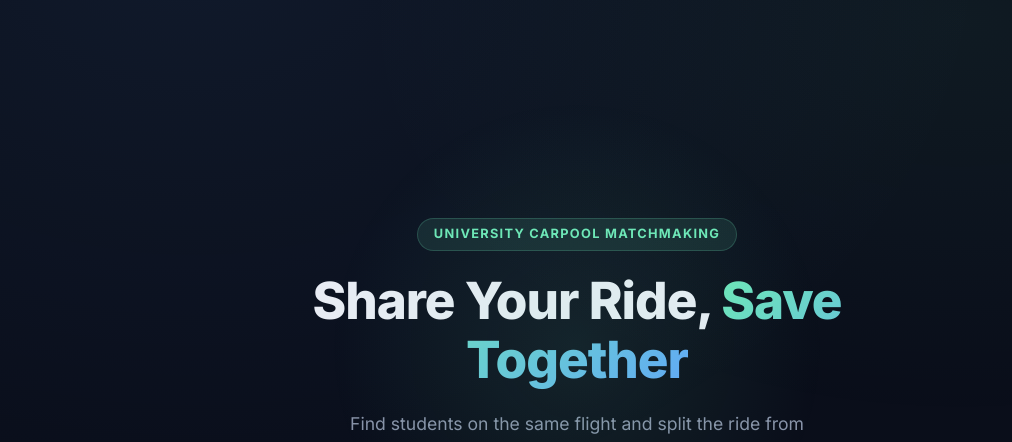
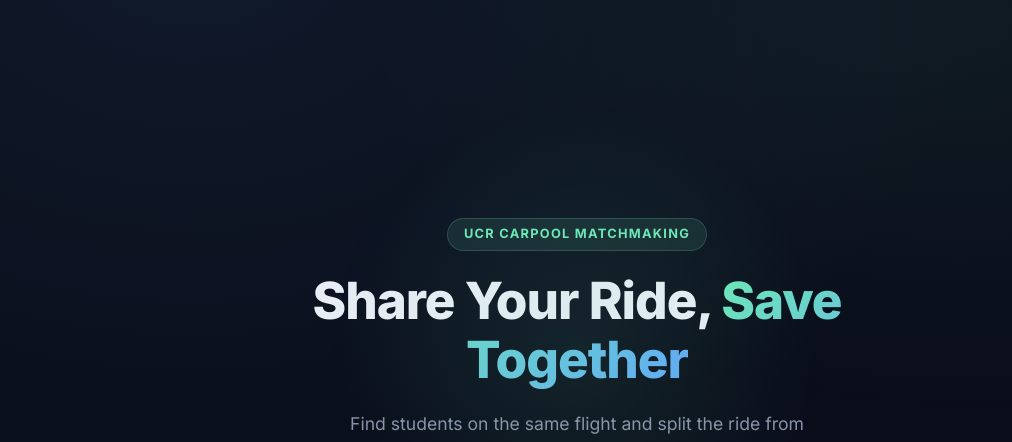
Before and after one commit to CodingGenius0001/univs-carpool-matchmaking, a Flask app: page / in a window 1280 px wide. Shown: the part 60-502 px from the top of the page, without its empty margins (63-1075 px from the left). Run offline with Flask 3, Linux system fonts and the light colour scheme; parts of the project's set-up code (start-up, migrations or seed data) failed here and were passed over.

Commit message:
Rename to UCR Carpool Matchmaking on home page
Co-Authored-By: Claude Sonnet 4.6 <noreply@anthropic.com>

```diff
--- a/templates/index.html
+++ b/templates/index.html
@@ -3,14 +3,14 @@
   <head>
     <meta charset="UTF-8" />
     <meta name="viewport" content="width=device-width, initial-scale=1.0" />
-    <title>University Carpool Matchmaking</title>
+    <title>UCR Carpool Matchmaking</title>
     <link rel="stylesheet" href="{{ url_for('static', filename='styles.css') }}" />
     <script>if(localStorage.getItem('theme')==='light'){document.documentElement.classList.add('light-mode');}</script>
   </head>
   <body>
     <main class="container">
       <header class="hero">
-        <h1>University Carpool Matchmaking</h1>
+        <h1>UCR Carpool Matchmaking</h1>
         <p>Match with students on similar flights and split rides to the airport.</p>
       </header>
 
--- a/templates/welcome.html
+++ b/templates/welcome.html
@@ -3,7 +3,7 @@
   <head>
     <meta charset="UTF-8" />
     <meta name="viewport" content="width=device-width, initial-scale=1.0" />
-    <title>Campus2Air - University Carpool Matchmaking</title>
+    <title>Campus2Air - UCR Carpool Matchmaking</title>
     <link rel="preconnect" href="https://fonts.googleapis.com" />
     <link rel="preconnect" href="https://fonts.gstatic.com" crossorigin />
     <link href="https://fonts.googleapis.com/css2?family=Inter:wght@400;500;600;700;800&display=swap" rel="stylesheet" />
@@ -32,7 +32,7 @@
 
     <main>
       <section class="hero-screen">
-        <span class="badge">University Carpool Matchmaking</span>
+        <span class="badge">UCR Carpool Matchmaking</span>
         <h1>Share Your Ride, <span class="gradient-text">Save Together</span></h1>
         <p class="tagline">Find students on the same flight and split the ride from the airport. Enter your flight details and we'll match you with others heading the same way.</p>
 
```
